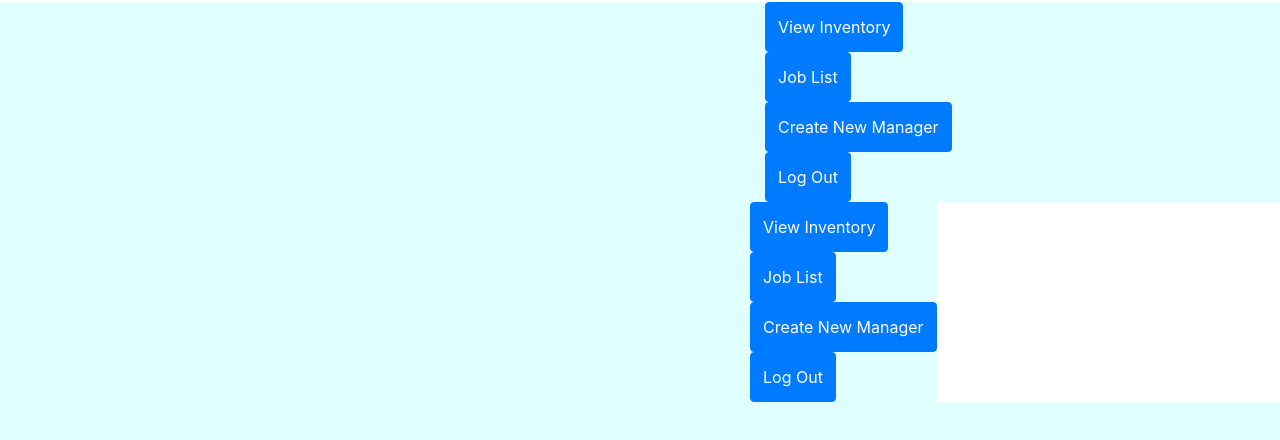
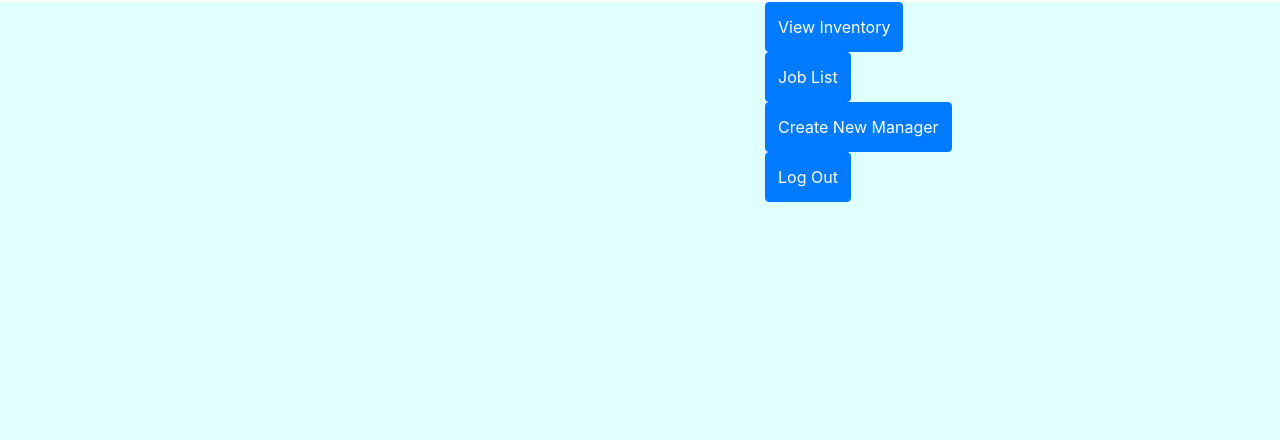
Before and after one commit to Gaoyagi/Fix-A-Wreck-proto, a plain HTML site: page manager.html in a window 1280 px wide. Shown: the part 110-550 px from the top of the page. Drawn offline with nearby package versions, Linux system fonts and the light colour scheme.

Commit message:
fixed links for live version

```diff
--- a/manager.html
+++ b/manager.html
@@ -30,20 +30,13 @@
         <div class="row">
             <!--Col-->
             <div class="col">
-                <a href='/inventory'><button class="btn btn-primary text-center" type="button">View Inventory</button></a>
-                <a href='/joblist'><button class="btn btn-primary" type="button">Job List</button></a>
-                <a href='/newUser'><button class="btn btn-primary" type="button">Create New Manager</button></a>
-                <a href='/'><button class="btn btn-primary" type="button">Log Out</button></a>
+                <a href='inventory.html'><button class="btn btn-primary text-center" type="button">View Inventory</button></a>
+                <a href='joblist.html'><button class="btn btn-primary" type="button">Job List</button></a>
+                <a href='newUser.html'><button class="btn btn-primary" type="button">Create New Manager</button></a>
+                <a href='index.html'><button class="btn btn-primary" type="button">Log Out</button></a>
             </div>
         </div>
     </div>
 
 </body>
 </html>
-
-<div role="group" class="btn-group-vertical color">
-    <a href='/inventory'><button class="btn btn-primary text-center" type="button">View Inventory</button></a>
-    <a href='/joblist'><button class="btn btn-primary" type="button">Job List</button></a>
-    <a href='/newUser'><button class="btn btn-primary" type="button">Create New Manager</button></a>
-    <a href='/'><button class="btn btn-primary" type="button">Log Out</button></a>
-</div>
```
Also changed, not shown: index.html (+2 -2 lines), inventory.html (+2 -2 lines), newUser.html (+3 -3 lines), 1 other file.
